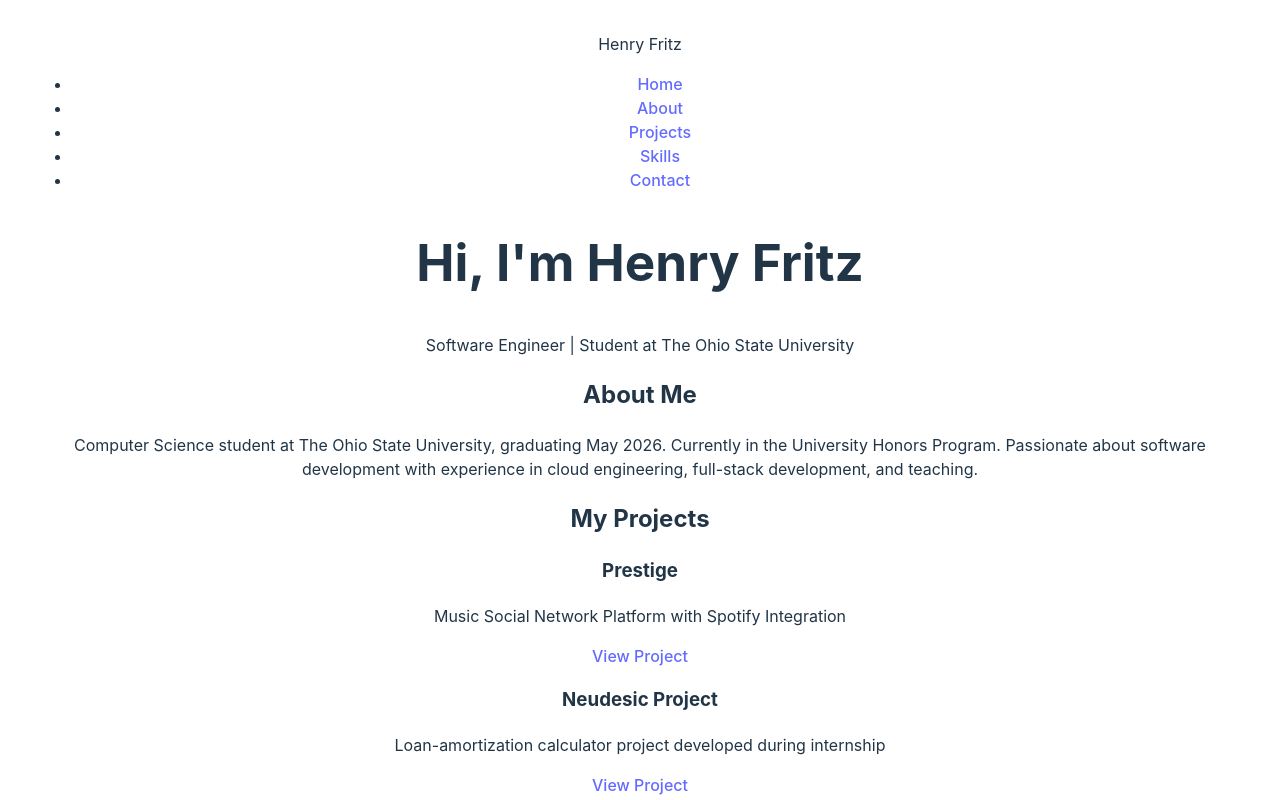
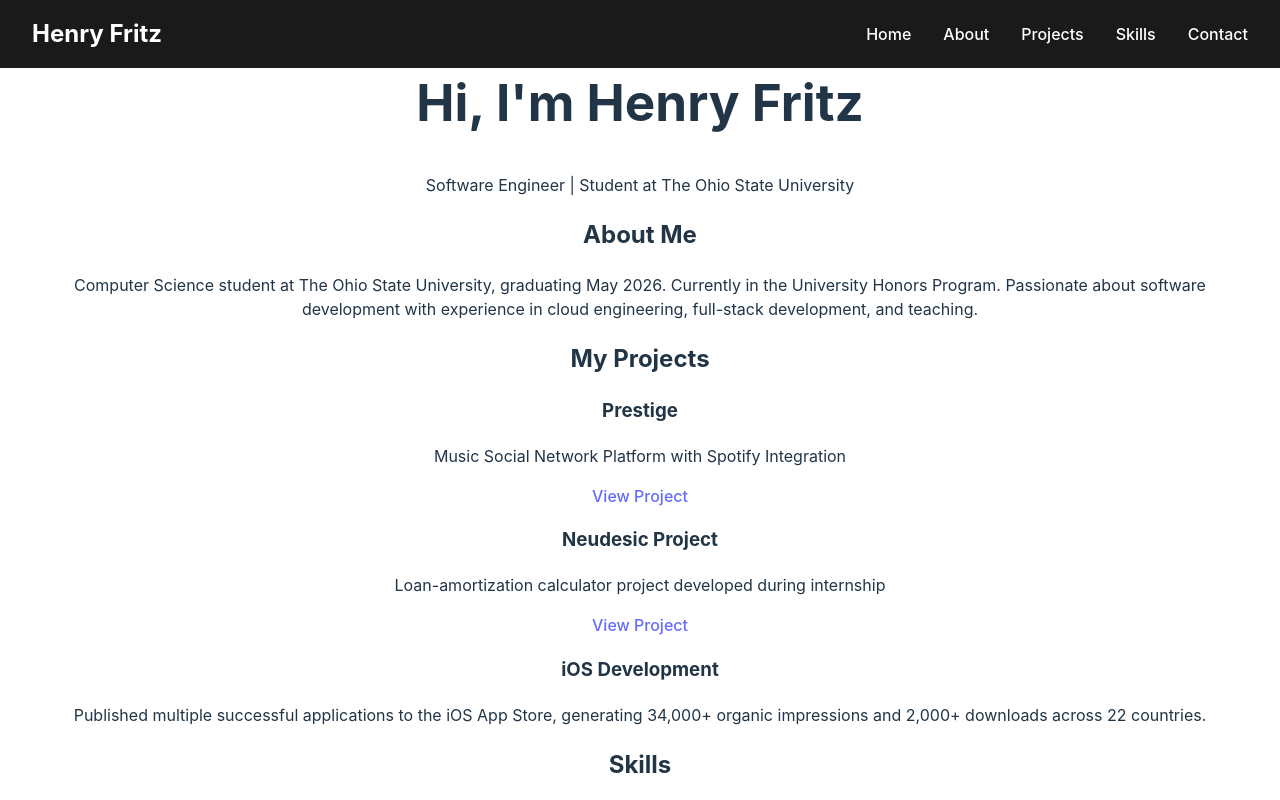
Before and after one commit to hfritz34/henryfritz.com, a React (Vite) app in the folder henryfritz.web/: page / in a window 1280 px wide. Shown: the top 800 px of the page. Built offline with nearby package versions, Linux system fonts and the light colour scheme.

Commit message:
fixed nav bar

```diff
--- /dev/null
+++ b/henryfritz.web/src/components/Navbar.css
@@ -0,0 +1,36 @@
+.navbar {
+  display: flex;
+  justify-content: space-between;
+  align-items: center;
+  padding: 1rem 2rem;
+  background-color: #1a1a1a;
+  position: fixed;
+  top: 0;
+  left: 0;
+  right: 0;
+  z-index: 1000;
+}
+
+.nav-brand {
+  font-size: 1.5rem;
+  font-weight: bold;
+  color: #fff;
+}
+
+.nav-links {
+  display: flex;
+  list-style: none;
+  margin: 0;
+  padding: 0;
+  gap: 2rem;
+}
+
+.nav-links li a {
+  color: #fff;
+  text-decoration: none;
+  transition: color 0.3s ease;
+}
+
+.nav-links li a:hover {
+  color: #646cff;
+}
--- a/henryfritz.web/src/components/Navbar.jsx
+++ b/henryfritz.web/src/components/Navbar.jsx
@@ -1,4 +1,5 @@
 import React from 'react';
+import './Navbar.css';
 
 const Navbar = () => {
   return (
```
